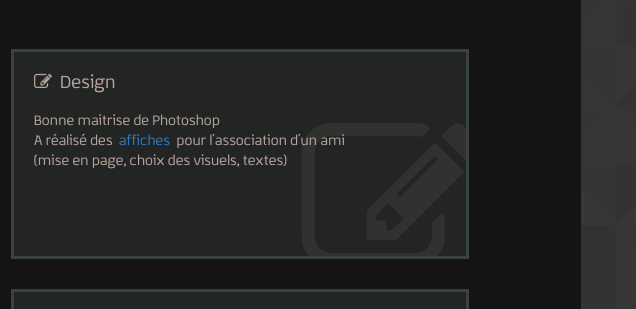
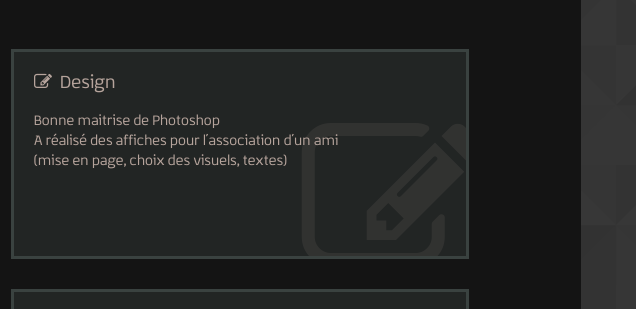
Before and after one commit to MarcMonchablon/pupweb, a website: page site/index.jade in a window 1280 px wide. Shown: the part 2115-2424 px from the top of the page, 644-1280 px from the left. Drawn offline with nearby package versions, Linux system fonts and the light colour scheme; files that its build step writes are made by us from their sources.

Commit message:
Removed link to flyer

```diff
--- a/site/includes/cv/misc.jade
+++ b/site/includes/cv/misc.jade
@@ -23,11 +23,7 @@
       p
         | Bonne maitrise de Photoshop
         br
-        | A réalisé des
-        | &nbsp;
-        a(href="./ressources/img/affiche_Syrie.jpg" title="lien vers l'affiche'") affiches
-        | &nbsp;
-        | pour l&#39;association d&#39;un ami
+        | A réalisé des affiches pour l&#39;association d&#39;un ami
         br
         | (mise en page, choix des visuels, textes)
 
```
Also changed, not shown: site/includes/cv.html, site/includes/cv/misc.html, site/index.html.
